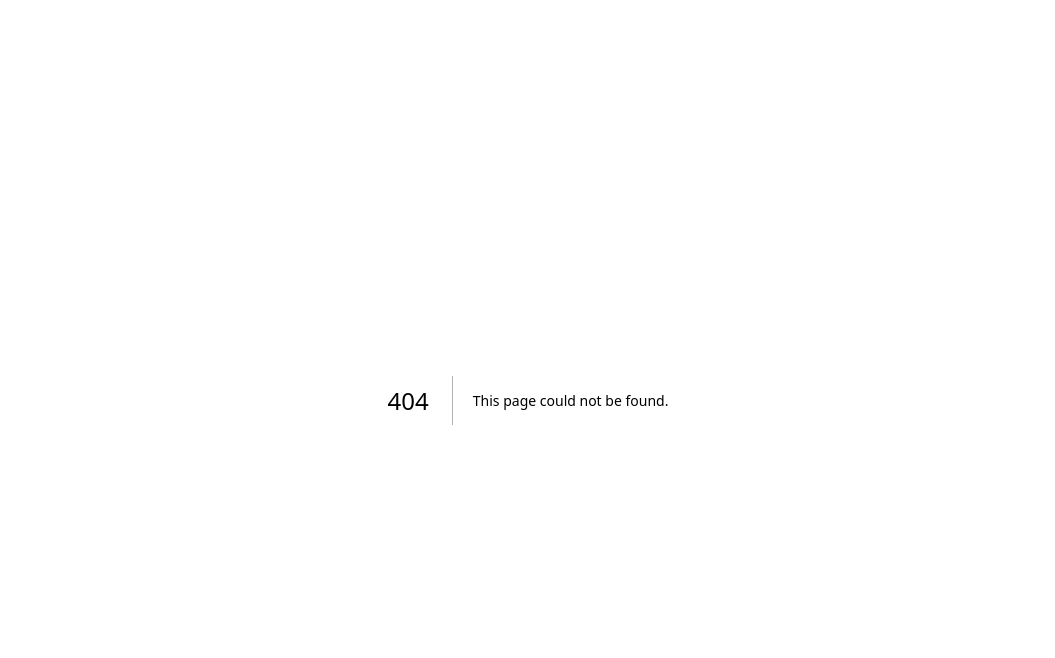
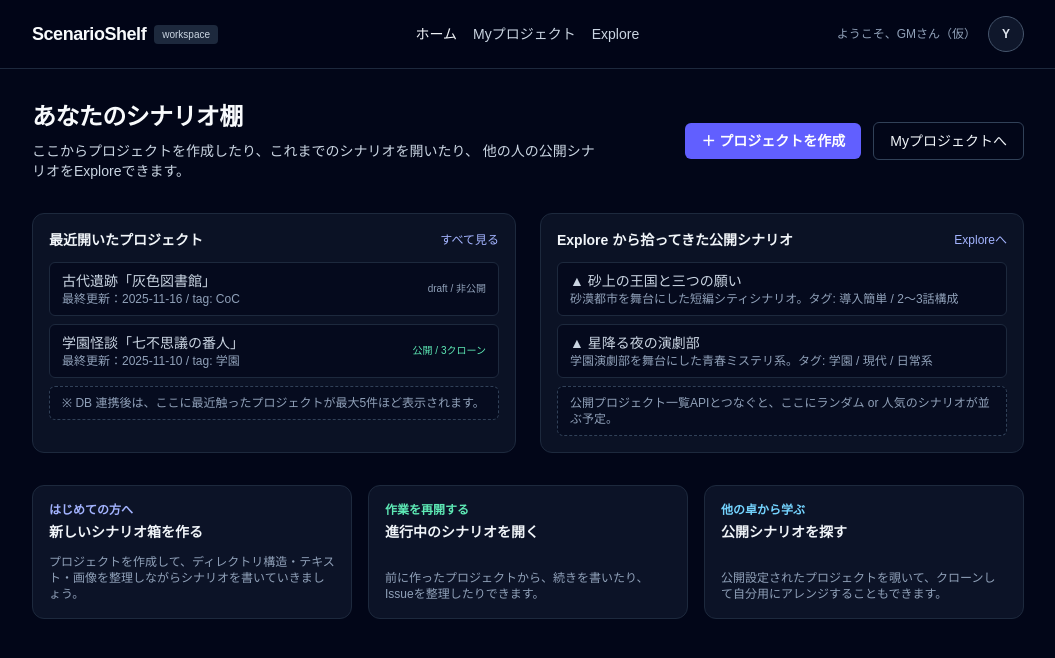
Before and after one commit to iWaganer/scenario_writing, a Next.js app in the folder apps/web/: page /dashboard in a window 1280 px wide. Before the commit this address had no page. Shown: the top 658 px of the page, without its empty margins (112-1167 px from the left). Built offline with nearby package versions, Linux system fonts and the light colour scheme.

Commit message:
ダッシュボード作成

```diff
--- /dev/null
+++ b/apps/web/src/app/dashboard/page.tsx
@@ -0,0 +1,223 @@
+import Link from "next/link";
+
+export default function AppHomePage() {
+  return (
+    <main className="min-h-screen bg-slate-950 text-slate-50">
+      {/* 上部ヘッダー */}
+      <header className="border-b border-slate-800 bg-slate-950/90 backdrop-blur">
+        <div className="mx-auto flex max-w-5xl items-center justify-between px-4 py-4">
+          {/* 左：ロゴ */}
+          <div className="flex items-center gap-2">
+            <Link href="/" className="text-lg font-bold tracking-tight">
+              ScenarioShelf
+            </Link>
+            <span className="rounded bg-slate-800 px-2 py-0.5 text-[10px] text-slate-300">
+              workspace
+            </span>
+          </div>
+
+          {/* 中央：ナビゲーション */}
+          <nav className="hidden items-center gap-4 text-sm text-slate-300 md:flex">
+            <Link
+              href="/app"
+              className="text-slate-100 underline-offset-4 hover:underline"
+            >
+              ホーム
+            </Link>
+            <Link
+              href="/projects"
+              className="underline-offset-4 hover:text-white hover:underline"
+            >
+              Myプロジェクト
+            </Link>
+            <Link
+              href="/explore"
+              className="underline-offset-4 hover:text-white hover:underline"
+            >
+              Explore
+            </Link>
+          </nav>
+
+          {/* 右：ユーザーアイコン（マイページへ） */}
+          <div className="flex items-center gap-3">
+            <span className="hidden text-xs text-slate-400 sm:inline">
+              ようこそ、GMさん（仮）
+            </span>
+            <Link
+              href="/me"
+              className="flex h-9 w-9 items-center justify-center rounded-full border border-slate-600 bg-slate-900 text-xs font-semibold text-slate-200 hover:border-indigo-400"
+              aria-label="マイページへ"
+            >
+              Y
+            </Link>
+          </div>
+        </div>
+      </header>
+
+      {/* コンテンツ本体 */}
+      <div className="mx-auto flex max-w-5xl flex-col gap-8 px-4 py-8">
+        {/* 上段：挨拶 + プロジェクト作成ボタン */}
+        <section className="flex flex-col items-start justify-between gap-6 md:flex-row md:items-center">
+          <div className="space-y-2">
+            <h1 className="text-2xl font-semibold tracking-tight">
+              あなたのシナリオ棚
+            </h1>
+            <p className="max-w-xl text-sm text-slate-300">
+              ここからプロジェクトを作成したり、これまでのシナリオを開いたり、
+              他の人の公開シナリオをExploreできます。
+            </p>
+          </div>
+
+          <div className="flex flex-wrap items-center gap-3">
+            <Link
+              href="/projects/new"
+              className="rounded-md bg-indigo-500 px-4 py-2 text-sm font-semibold text-white hover:bg-indigo-400"
+            >
+              ＋ プロジェクトを作成
+            </Link>
+            <Link
+              href="/projects"
+              className="rounded-md border border-slate-700 px-4 py-2 text-sm text-slate-100 hover:border-slate-500"
+            >
+              Myプロジェクトへ
+            </Link>
+          </div>
+        </section>
+
+        {/* 中段：2カラムのカードエリア */}
+        <section className="grid gap-6 md:grid-cols-2">
+          {/* 最近のプロジェクト */}
+          <div className="flex flex-col gap-3 rounded-xl border border-slate-800 bg-slate-900/70 p-4">
+            <div className="flex items-center justify-between">
+              <h2 className="text-sm font-semibold text-slate-100">
+                最近開いたプロジェクト
+              </h2>
+              <Link
+                href="/projects"
+                className="text-xs text-indigo-300 underline-offset-2 hover:underline"
+              >
+                すべて見る
+              </Link>
+            </div>
+            {/* TODO: DBつないだらここをmapで埋める */}
+            <ul className="space-y-2 text-sm text-slate-300">
+              <li className="flex items-center justify-between rounded-md border border-slate-800 bg-slate-950/60 px-3 py-2">
+                <div>
+                  <p className="font-medium">古代遺跡「灰色図書館」</p>
+                  <p className="text-xs text-slate-400">
+                    最終更新：2025-11-16 / tag: CoC
+                  </p>
+                </div>
+                <span className="text-[10px] text-slate-400">
+                  draft / 非公開
+                </span>
+              </li>
+              <li className="flex items-center justify-between rounded-md border border-slate-800 bg-slate-950/60 px-3 py-2">
+                <div>
+                  <p className="font-medium">学園怪談「七不思議の番人」</p>
+                  <p className="text-xs text-slate-400">
+                    最終更新：2025-11-10 / tag: 学園
+                  </p>
+                </div>
+                <span className="text-[10px] text-emerald-300">
+                  公開 / 3クローン
+                </span>
+              </li>
+              <li className="rounded-md border border-dashed border-slate-700 bg-slate-950/40 px-3 py-2 text-xs text-slate-400">
+                ※ DB 連携後は、ここに最近触ったプロジェクトが最大5件ほど表示されます。
+              </li>
+            </ul>
+          </div>
+
+          {/* Explore ハイライト */}
+          <div className="flex flex-col gap-3 rounded-xl border border-slate-800 bg-slate-900/70 p-4">
+            <div className="flex items-center justify-between">
+              <h2 className="text-sm font-semibold text-slate-100">
+                Explore から拾ってきた公開シナリオ
+              </h2>
+              <Link
+                href="/explore"
+                className="text-xs text-indigo-300 underline-offset-2 hover:underline"
+              >
+                Exploreへ
+              </Link>
+            </div>
+            {/* TODO: 後で人気順 / 新着順をAPIから引く */}
+            <ul className="space-y-2 text-sm text-slate-300">
+              <li className="rounded-md border border-slate-800 bg-slate-950/60 px-3 py-2">
+                <p className="font-medium">▲ 砂上の王国と三つの願い</p>
+                <p className="text-xs text-slate-400">
+                  砂漠都市を舞台にした短編シティシナリオ。タグ: 導入簡単 / 2〜3話構成
+                </p>
+              </li>
+              <li className="rounded-md border border-slate-800 bg-slate-950/60 px-3 py-2">
+                <p className="font-medium">▲ 星降る夜の演劇部</p>
+                <p className="text-xs text-slate-400">
+                  学園演劇部を舞台にした青春ミステリ系。タグ: 学園 / 現代 / 日常系
+                </p>
+              </li>
+              <li className="rounded-md border border-dashed border-slate-700 bg-slate-950/40 px-3 py-2 text-xs text-slate-400">
+                公開プロジェクト一覧APIとつなぐと、ここにランダム or
+                人気のシナリオが並ぶ予定。
+              </li>
+            </ul>
+          </div>
+        </section>
+
+        {/* 下段：案内・ショートカット */}
+        <section className="grid gap-4 md:grid-cols-3">
+          <Link
+            href="/projects/new"
+            className="flex flex-col justify-between rounded-xl border border-slate-800 bg-slate-900/80 p-4 text-sm hover:border-indigo-400 hover:bg-slate-900"
+          >
+            <div>
+              <p className="text-xs font-semibold text-indigo-300">
+                はじめての方へ
+              </p>
+              <h3 className="mt-1 text-sm font-semibold text-slate-100">
+                新しいシナリオ箱を作る
+              </h3>
+            </div>
+            <p className="mt-3 text-xs text-slate-400">
+              プロジェクトを作成して、ディレクトリ構造・テキスト・画像を整理しながらシナリオを書いていきましょう。
+            </p>
+          </Link>
+
+          <Link
+            href="/projects"
+            className="flex flex-col justify-between rounded-xl border border-slate-800 bg-slate-900/80 p-4 text-sm hover:border-indigo-400 hover:bg-slate-900"
+          >
+            <div>
+              <p className="text-xs font-semibold text-emerald-300">
+                作業を再開する
+              </p>
+              <h3 className="mt-1 text-sm font-semibold text-slate-100">
+                進行中のシナリオを開く
+              </h3>
+            </div>
+            <p className="mt-3 text-xs text-slate-400">
+              前に作ったプロジェクトから、続きを書いたり、Issueを整理したりできます。
+            </p>
+          </Link>
+
+          <Link
+            href="/explore"
+            className="flex flex-col justify-between rounded-xl border border-slate-800 bg-slate-900/80 p-4 text-sm hover:border-indigo-400 hover:bg-slate-900"
+          >
+            <div>
+              <p className="text-xs font-semibold text-sky-300">
+                他の卓から学ぶ
+              </p>
+              <h3 className="mt-1 text-sm font-semibold text-slate-100">
+                公開シナリオを探す
+              </h3>
+            </div>
+            <p className="mt-3 text-xs text-slate-400">
+              公開設定されたプロジェクトを覗いて、クローンして自分用にアレンジすることもできます。
+            </p>
+          </Link>
+        </section>
+      </div>
+    </main>
+  );
+}
```
